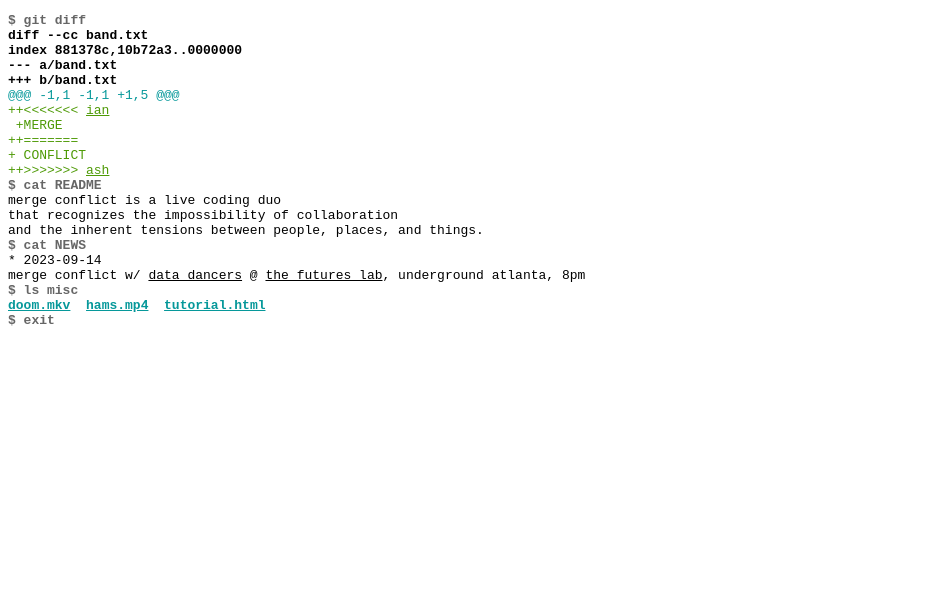
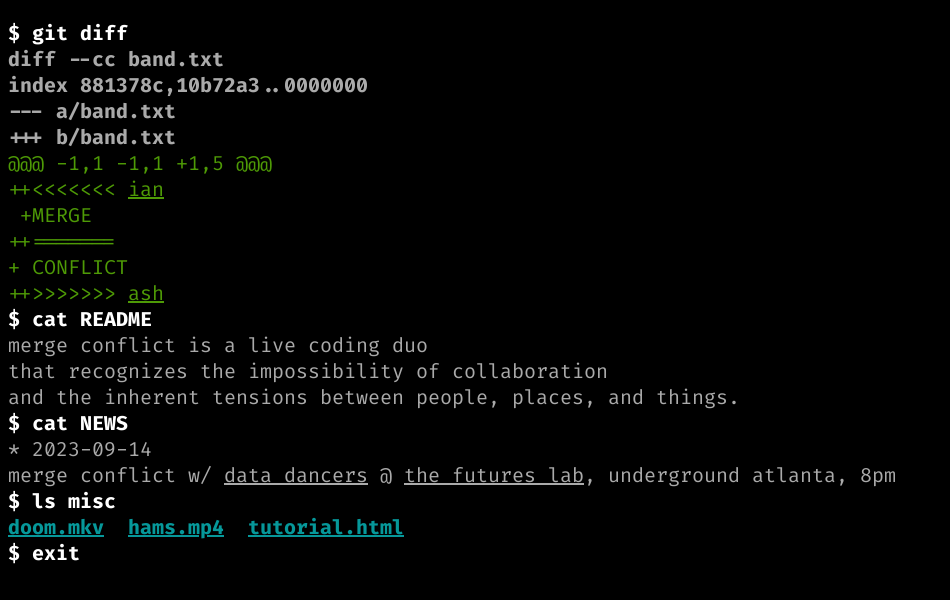
Before and after one commit to mergec0nflict/mergec0nflict.github.io, a plain HTML site: page index.html in a window 1280 px wide. Shown: the whole page, without its empty margins (0-950 px from the left). Drawn offline with Linux system fonts and the light colour scheme.

Commit message:
update styling a bit

```diff
--- a/index.html
+++ b/index.html
@@ -2,12 +2,28 @@
 <html>
   <head>
     <title>MERGE CONFLICT</title>
+    <link
+   href="https://fonts.googleapis.com/css2?family=Fira%20Code:wght@300..700&display=swap"
+   rel="stylesheet">
     <style>
+      body {
+        background-color: #000;
+        color: #aaa;
+        font-family: "Fira Code";
+        font-size:15pt;
+      }
+      pre{
+        font-family: "Fira Code";
+      }
+      .out{
+        color: #4E9A06
+      }
+
 a, a:visited, a:hover, a:active {
   color: inherit;
 }
 .cmd {
-  color: #666;
+  color: white;
   font-weight: bold;
 }
     </style>
@@ -18,12 +34,12 @@ a, a:visited, a:hover, a:active {
 <b>index 881378c,10b72a3..0000000</b>
 <b>--- a/band.txt</b>
 <b>+++ b/band.txt</b>
-<font color="#06989A">@@@ -1,1 -1,1 +1,5 @@@</font>
-<font color="#4E9A06">++&lt;&lt;&lt;&lt;&lt;&lt;&lt; <a href="https://ijc8.me/">ian</a></font>
-<font color="#4E9A06"> +MERGE</font>
-<font color="#4E9A06">++=======</font>
-<font color="#4E9A06">+ CONFLICT</font>
-<font color="#4E9A06">++&gt;&gt;&gt;&gt;&gt;&gt;&gt; <a href="https://ashva.la/">ash</a></font>
+<font class="out">@@@ -1,1 -1,1 +1,5 @@@</font>
+<font class="out">++&lt;&lt;&lt;&lt;&lt;&lt;&lt; <a href="https://ijc8.me/">ian</a></font>
+<font class="out"> +MERGE</font>
+<font class="out">++=======</font>
+<font class="out">+ CONFLICT</font>
+<font class="out">++&gt;&gt;&gt;&gt;&gt;&gt;&gt; <a href="https://ashva.la/">ash</a></font>
 <span class="cmd">$ cat README</span>
 merge conflict is a live coding duo
 that recognizes the impossibility of collaboration
```
